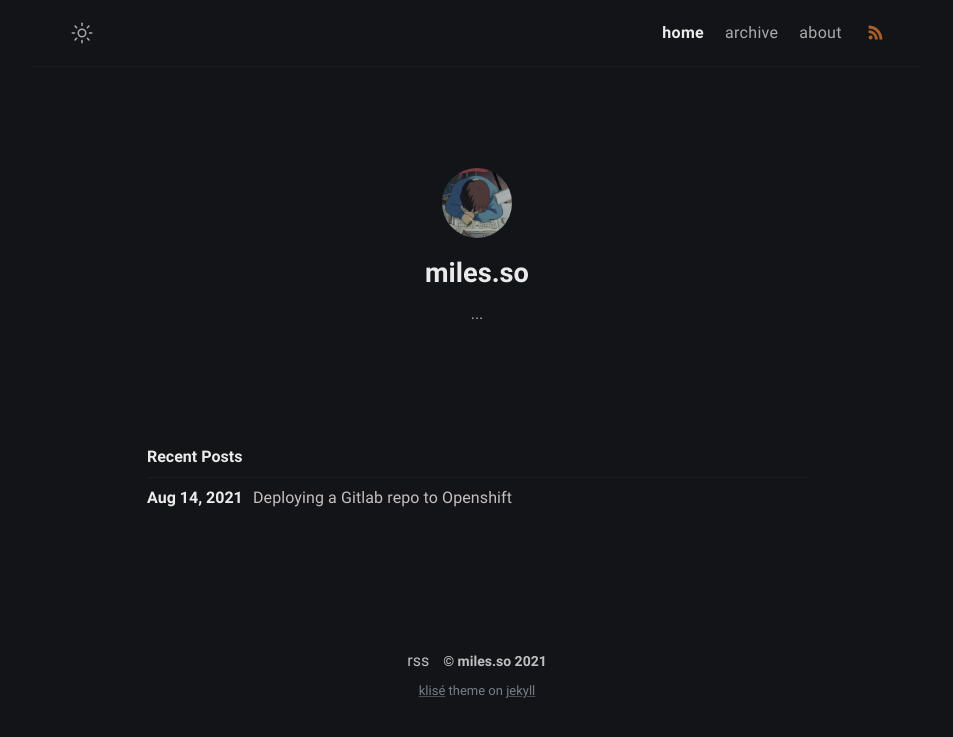
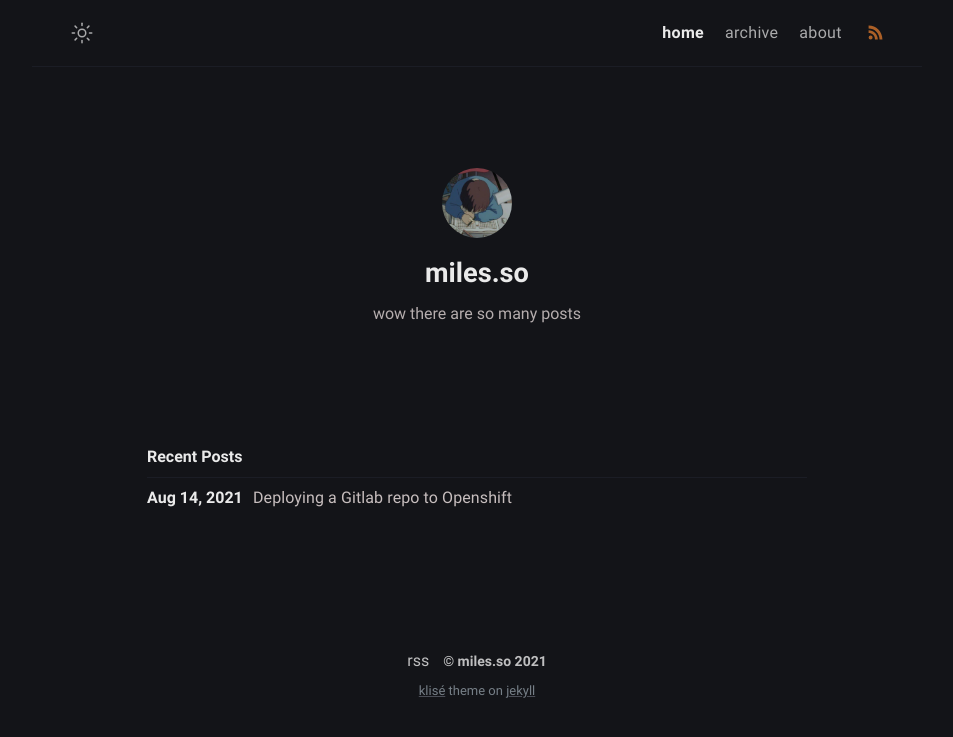
Before and after one commit to pbexe/jekyll-klise, a Jekyll site: the page built from index.md, in a window 1280 px wide. Shown: the top 737 px of the page, without its empty margins (163-1116 px from the left). Built offline with Jekyll 4.4.1, drawn with Linux system fonts in a browser that asks for light colours; comment, search, counter and statistics services are not loaded.

Commit message:
Changed config

```diff
--- a/_config.yml
+++ b/_config.yml
@@ -12,7 +12,7 @@ mode: dark # default theme "dark" | "light"
 author:
   name: Miles # author name
   bio: >- # tell to the world
-    ...
+    wow there are so many posts
   # username: username # general username
   github: pbexe # github username
   # twitter: twitter_username # twitter username
```
